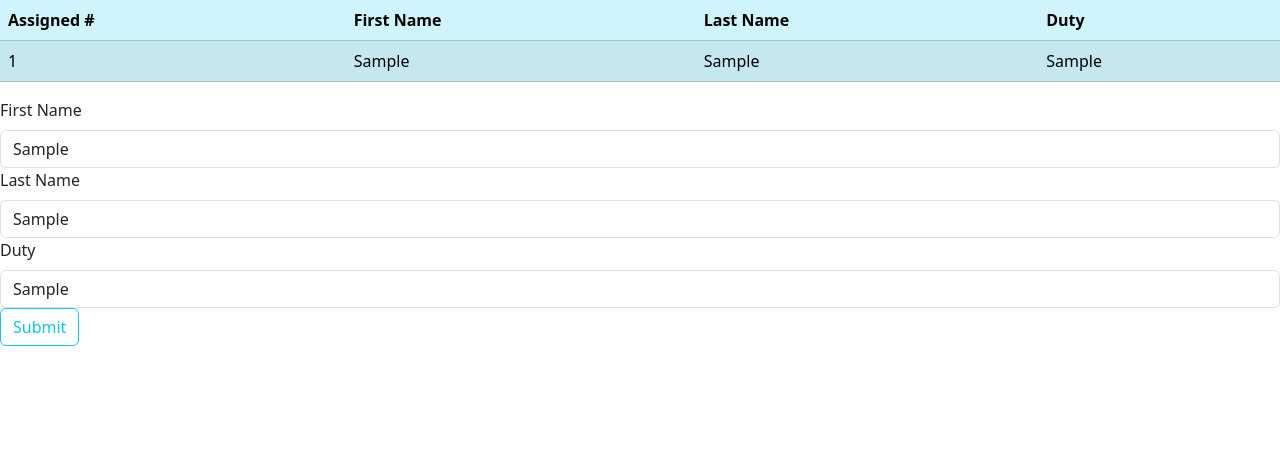
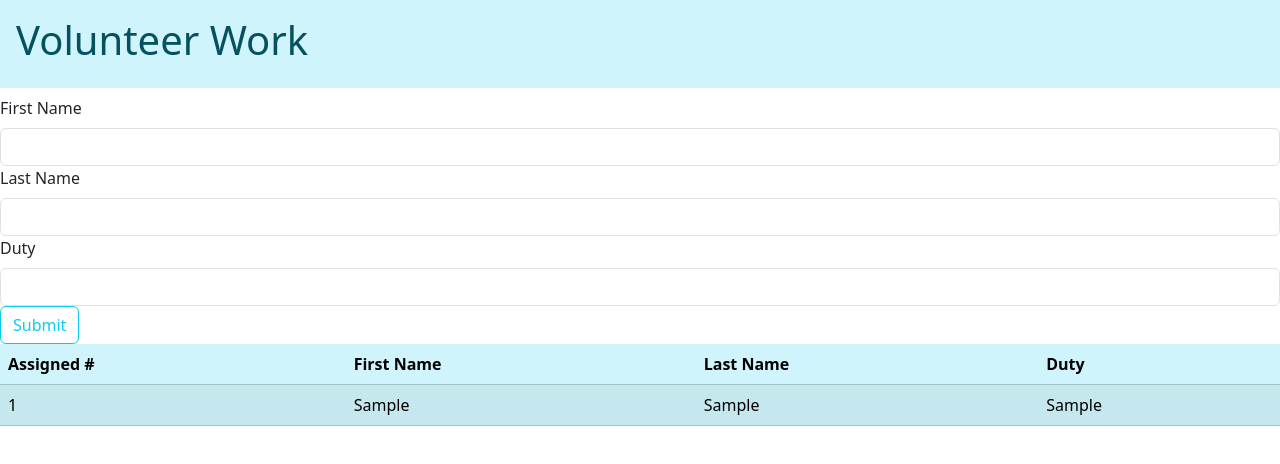
Before and after one commit to Steverin0/Week-10-Assignment, a website: page index.html in a window 1280 px wide. Both pictures are taken after typing "Sample", "Sample", "Sample" into the empty fields and a click on the button "Submit". Drawn offline with nearby package versions, Linux system fonts and the light colour scheme.

Commit message:
Added feature to clear the form for the next input and made the form stay in one place while the table expands

```diff
--- a/index.html
+++ b/index.html
@@ -7,15 +7,10 @@
     <link rel="stylesheet" href="./node_modules\bootstrap\dist\css\bootstrap.min.css">
 </head>
 <body>
-    <table class = "table table-info table-striped">
-        <thead id="tHead">
-            <th>Assigned #</th>
-            <th>First Name</th>
-            <th>Last Name</th>
-            <th>Duty</th>
-        </thead>
-        <tbody id="tBody"></tbody>
-    </table>
+    <div class="p-3 mb-2 bg-info-subtle text-info-emphasis">
+        <h1>Volunteer Work</h1>
+    </div>
+
     <form>
         <div>
             <label for="firstInput" class="form-label">First Name</label> <!--for is what links the label to  the id-->
@@ -31,6 +26,15 @@
         </div>
         <button type="submit" class="btn btn-outline-info" id="formButton">Submit</button>
     </form>
+    <table class = "table table-info table-striped">
+        <thead id="tHead">
+            <th>Assigned #</th>
+            <th>First Name</th>
+            <th>Last Name</th>
+            <th>Duty</th>
+        </thead>
+        <tbody id="tBody"></tbody>
+    </table>
     <script src = "./node_modules\bootstrap\dist\js\bootstrap.min.js"></script>
     <script src="script.js"></script>
 </body>
--- a/script.js
+++ b/script.js
@@ -35,9 +35,9 @@ formButton.addEventListener("click", (event) => {
 
     document.getElementById("tBody").appendChild(newTableRow)
     //make sure this is in the function of the button so it actually works -_-
-    document.getElementById("firstInput")
-    document.getElementById("secondInput")
-    document.getElementById("thirdInput")
+    document.getElementById("firstInput").value = ""
+    document.getElementById("secondInput").value = ""
+    document.getElementById("thirdInput").value = ""
 
     number++
 })
```
